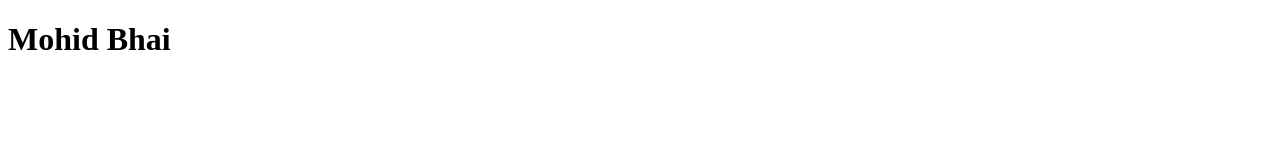
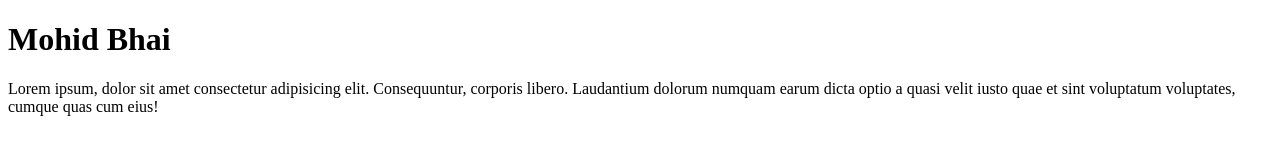
Before and after one commit to MohammadMohid07/first-projects, a plain HTML site: page index.html in a window 1280 px wide. Drawn offline with Linux system fonts and the light colour scheme.

Commit message:
ptag-added

```diff
--- a/index.html
+++ b/index.html
@@ -8,5 +8,6 @@
 </head>
 <body>
     <h1>Mohid Bhai</h1>
+    <p>Lorem ipsum, dolor sit amet consectetur adipisicing elit. Consequuntur, corporis libero. Laudantium dolorum numquam earum dicta optio a quasi velit iusto quae et sint voluptatum voluptates, cumque quas cum eius!</p>
 </body>
 </html>
```
